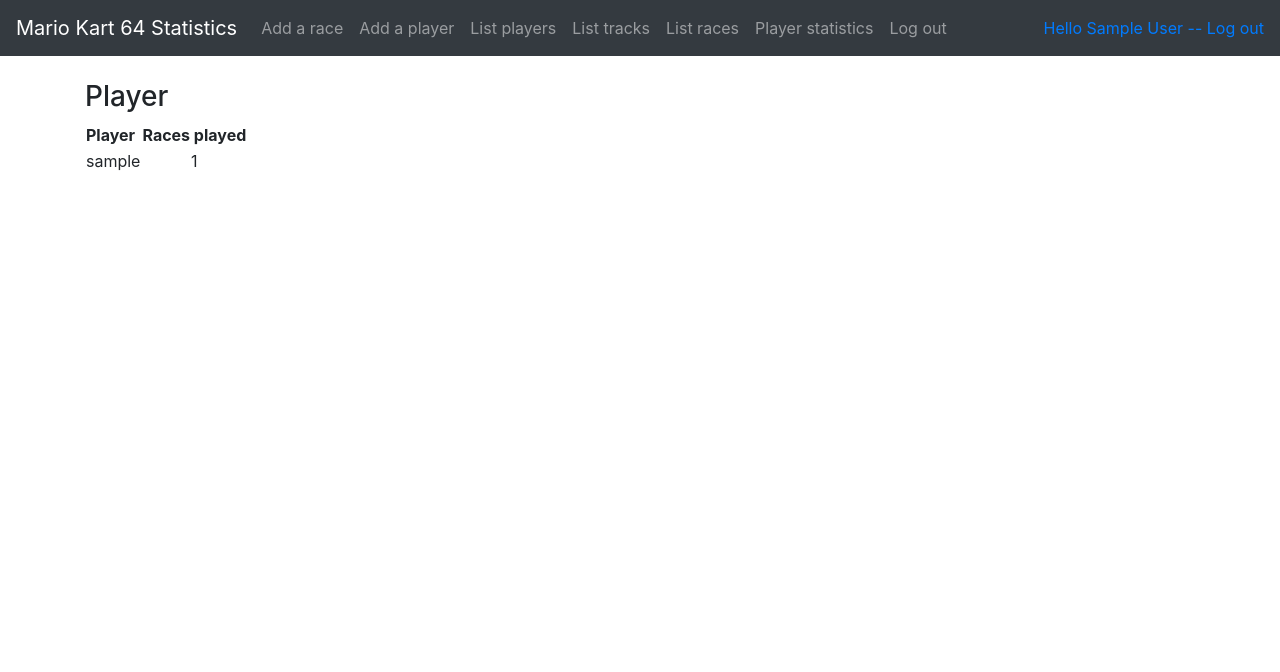
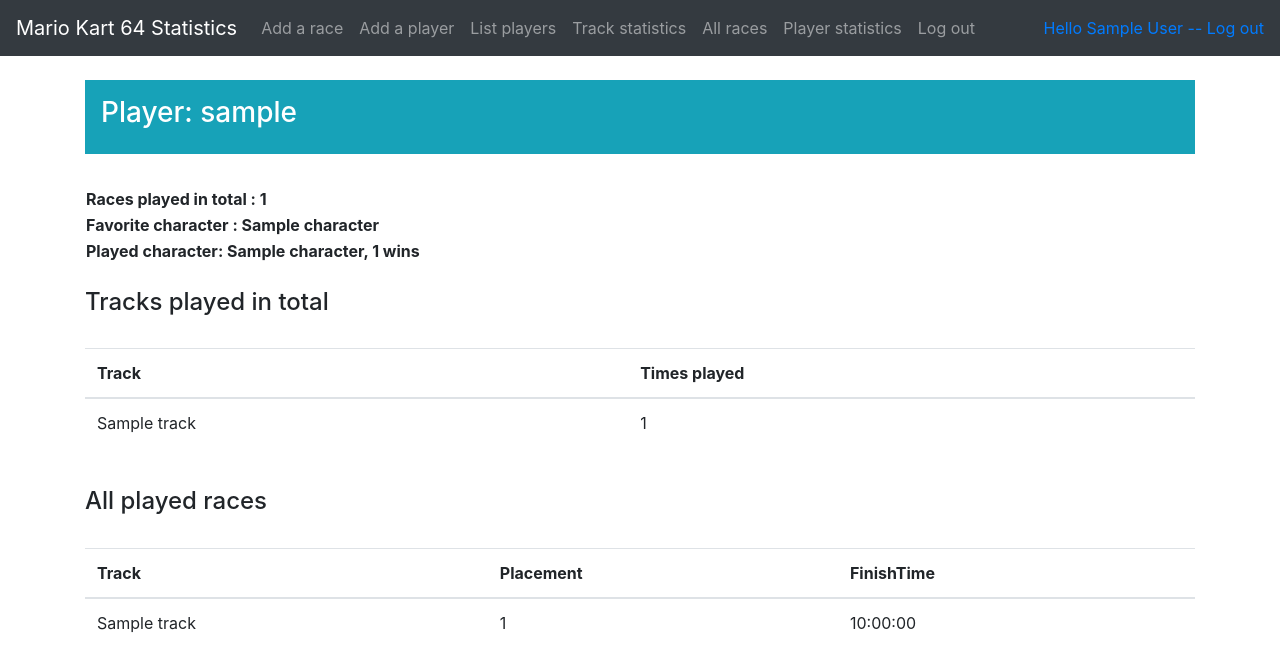
Before and after one commit to saarasat/mariokart-stats, a Flask app: page /statistics/1 in a window 1280 px wide. Shown: the top 672 px of the page. Run offline with Flask 2, Linux system fonts and the light colour scheme; a user stored in the database is signed in; tables that the repository leaves empty hold one stand-in row (values such as "Sample post"); some libraries are stand-ins or nearby versions.

Commit message:
Fixed favoriteTracks-association table

```diff
--- a/application/auth/forms.py
+++ b/application/auth/forms.py
@@ -9,9 +9,9 @@ class LoginForm(FlaskForm):
         csrf = False
 
 class UserForm(FlaskForm):
-    name = StringField("Name", [validators.Length(min=3, max=60)])
-    username = StringField("Username", [validators.Length(min=3)])
-    password = PasswordField("Password", [validators.InputRequired()])
+    name = StringField("Name", [validators.Length(min=3, max=100)])
+    username = StringField("Username", [validators.Length(min=3, max=60)])
+    password = PasswordField("Password", [validators.Length(min=3, max=60)])
 
     class Meta:
         csfr = False
--- a/application/auth/models.py
+++ b/application/auth/models.py
@@ -7,9 +7,9 @@ class User(Base):
 
     __tablename__= "account"
 
-    name = db.Column(db.String(150), nullable=False)
-    username = db.Column(db.String(150), nullable=False)
-    password = db.Column(db.String(150), nullable=False)
+    name = db.Column(db.String(100), nullable=False)
+    username = db.Column(db.String(60), nullable=False)
+    password = db.Column(db.String(60), nullable=False)
 
     players = db.relationship("Player", backref='account', lazy=True)
     races = db.relationship("Race", backref='account', lazy=True)
--- a/application/players/models.py
+++ b/application/players/models.py
@@ -2,11 +2,12 @@ from application import db
 from application.models import Base
 from sqlalchemy.sql import text
 from sqlalchemy.orm import relationship, backref
-
+from application.races.models import Race
 
 favoriteTracks = db.Table('favoriteTracks',
     db.Column('player_id', db.Integer, db.ForeignKey('player.id'), primary_key=True),
-    db.Column('track_id', db.Integer, db.ForeignKey('track.id'), primary_key=True)
+    db.Column('track_id', db.Integer, db.ForeignKey('track.id'), primary_key=True),
+    db.PrimaryKeyConstraint('player_id', 'track_id')
 )
 
 class Player(Base):
@@ -15,7 +16,7 @@ class Player(Base):
 
     account_id = db.Column(db.Integer, db.ForeignKey('account.id'), nullable=False)
 
-    favoriteTracks = db.relationship('Track', secondary=favoriteTracks, backref=db.backref('players', lazy='dynamic', cascade='all,delete-orphan', single_parent=True), cascade="delete")
+    favoriteTracks = db.relationship('Track', secondary=favoriteTracks, backref=db.backref('players', lazy='dynamic'))
     character_id = db.Column(db.Integer, db.ForeignKey('character.id'), nullable=False)
 
     def __init__(self, handle, character_id):
@@ -23,18 +24,76 @@ class Player(Base):
         self.character_id = character_id
 
     @staticmethod
-    def how_many_races_played(id):
-        stmt = text("SELECT Player.handle AS Player,"
+    def basic_player_info(id):
+        stmt = text("SELECT Player.handle AS Player, Character.name AS Character,"
         " COUNT(Race.track_id) AS Races FROM Player"
+        " JOIN Character ON Player.character_id = Character.id"
         " JOIN Race ON Player.id = Race.player_id"
         " WHERE Player.id = :id").params(id=id)
 
         res = db.engine.execute(stmt)
 
-        print('res ', res)
         response = []
         for row in res:
-            response.append({"Player":row[0], "Races":row[1]})
-        print('response', response)
+            response.append({"Player":row[0], "Character":row[1], "Races":row[2]})
 
         return response
+
+    @staticmethod
+    def character_with_most_wins(id):
+        stmt = text("SELECT Character.name AS Character,"
+        " COUNT(Race.id) AS Wins FROM Player"
+        " JOIN Race ON Player.id = Race.player_id"
+        " JOIN Character ON Race.character_id = Character.id"
+        " WHERE Player.id = :id & Race.placement = 1"
+        " GROUP BY Character"
+        " ORDER BY Wins DESC").params(id=id)
+
+        res = db.engine.execute(stmt)
+
+        response = []
+        for row in res:
+            response.append({"Character":row[0], "Wins":row[1]})
+        print('response', response)
+        return response
+
+    @staticmethod
+    def how_many_tracks_played(id):
+        stmt = text("SELECT Track.name AS Track, COUNT(Race.track_id) AS Races FROM Race"
+        " JOIN Track ON Race.track_id = Track.id"
+        " WHERE player_id = :id"
+        " GROUP BY Track"
+        " ORDER BY Races DESC").params(id=id)
+
+        res = db.engine.execute(stmt)
+
+        response = []
+        for row in res:
+            response.append({"Track":row[0], "Races":row[1]})
+
+        return response
+
+
+    @staticmethod
+    def race_statistics(id):
+        stmt = text("SELECT Track.name AS Track,"
+        " Race.finish_time AS FinishTime, Race.placement AS Placement FROM Race"
+        " JOIN Track ON Race.track_id = Track.id"
+        " WHERE player_id = :id"
+        " ORDER BY Race.placement").params(id=id)
+
+        res = db.engine.execute(stmt)
+
+        response = []
+        for row in res:
+            response.append({"Track":row[0],"FinishTime":row[1], "Placement":row[2]})
+
+        return response
+
+    @staticmethod
+    def delete_player(id):
+        stmt = text("DELETE FROM favoriteTracks WHERE player_id = id")
+        res = db.engine.execute(stmt)
+
+        response = []
+        print('response', response)
--- a/application/players/views.py
+++ b/application/players/views.py
@@ -1,5 +1,6 @@
 from flask import Flask, render_template, request, redirect, jsonify, url_for
 from flask_login import current_user
+from sqlalchemy.sql import text
 from application import app, db, login_required
 from application.players.models import Player, favoriteTracks
 from application.players.forms import PlayerForm, SearchForm
@@ -71,6 +72,8 @@ def secondTrack(id):
 @app.route("/delete_player/<int:id>", methods=["POST"])
 @login_required(role="ADMIN")
 def players_deleteone(id):
+    stmt = text("DELETE FROM favoriteTracks WHERE player_id = :id").params(id=id)
+    db.engine.execute(stmt)
     db.session.query(Player).filter_by(id=id).delete()
     db.session.commit()
 
@@ -88,8 +91,6 @@ def players_updateone(id):
 
     return redirect(url_for("players_index"))
 
-
-
 @app.route("/statistics/", methods=["GET", "POST"])
 @login_required(role="ADMIN")
 def player_statistics_search():
@@ -106,5 +107,5 @@ def player_statistics_search():
 @app.route("/statistics/<int:id>", methods=["GET"])
 @login_required(role="ADMIN")
 def player_statistics(id):
-
-    return render_template("players/playerstatistics.html", players=Player.query.filter_by(account_id = current_user.id).all(),  races_played=Player.how_many_races_played(id))
+    return render_template("players/playerstatistics.html", players=Player.query.filter_by(account_id = current_user.id).all(),
+    info=Player.basic_player_info(id), winning_character=Player.character_with_most_wins(id), tracks_played=Player.how_many_tracks_played(id), race_stats=Player.race_statistics(id))
--- a/application/races/views.py
+++ b/application/races/views.py
@@ -17,6 +17,8 @@ def races_index():
         race.character = character.name
         track = Track.query.filter_by(id=race.track_id).first()
         race.track = track.name
+        player = Player.query.filter_by(id=race.player_id).first()
+        race.player = player.handle
 
     return render_template("races/listraces.html", races=races)
 
--- a/application/templates/layout.html
+++ b/application/templates/layout.html
@@ -26,10 +26,10 @@
               <a class="nav-link" href="{{ url_for('players_index')}} ">List players</a>
             </li>
             <li class="nav-item">
-              <a class="nav-link" href="{{ url_for('tracks_index')}} ">List tracks</a>
+              <a class="nav-link" href="{{ url_for('tracks_index')}} ">Track statistics</a>
             </li>
             <li class="nav-item">
-              <a class="nav-link" href="{{ url_for('races_index')}} ">List races</a>
+              <a class="nav-link" href="{{ url_for('races_index')}} ">All races</a>
             </li>
             <li class="nav-item">
               <a class="nav-link" href="{{ url_for('player_statistics_search')}} ">Player statistics</a>
--- a/application/templates/players/playerstatistics.html
+++ b/application/templates/players/playerstatistics.html
@@ -1,20 +1,80 @@
 {% extends "layout.html" %}
 
 {% block body %}
-  {% if races_played is defined %}
-  <h3>Player</h3>
+
+  {% if info is defined %}
+    <div>
+    {% for player in info %}
+    <div class="p-3 mb-2 bg-info text-white">
+        <h3>Player: {{player.Player}}</h3>
+    </div>
+    <br>
     <table>
       <tr>
-      <td><b>Player</b></td>
-      <td><b>Races played</b></td>
+        <td><b>Races played in total : {{player.Races}}</b></td>
       </tr>
-    {% for race in races_played %}
       <tr>
-      <td>{{race.Player}}</td>
-      <td><center>{{race.Races}}</center></td>
+        <td><b>Favorite character : {{player.Character}}</b></td>
       </tr>
       {% endfor %}
+      {% if winning_character is defined %}
+      {% for character in winning_character %}
+      <tr>
+        <td><b>Played character: {{character.Character}}, {{character.Wins}} wins</b></td>
+      </tr>
+      {% endfor %}
+      {% endif %}
     </table>
+  </div>
+  {% endif %}
+  <br>
+
+  {% if tracks_played is defined %}
+  <h4>Tracks played in total</h4>
+  <br>
+  <div class="table-responsive-md">
+    <table class="table align-center">
+      <thead>
+        <tr>
+          <th scope="col">Track</th>
+          <th scope="col">Times played</th>
+        </tr>
+      </thead>
+      <tbody>
+        {% for track in tracks_played %}
+        <tr>
+          <td scope="row">{{track.Track}}</td>
+          <td>{{track.Races}}</td>
+        </tr>
+        {% endfor %}
+      </tbody>
+    </table>
+  </div>
+  <br>
   {% endif %}
 
+  {% if race_stats is defined %}
+  <h4>All played races</h4>
+  <br>
+  <div class="table-responsive-md">
+    <table class="table">
+      <thead>
+        <tr>
+          <th scope="col">Track</th>
+          <th scope="col">Placement</th>
+          <th scope="col">FinishTime</th>
+        </tr>
+      </thead>
+      <tbody>
+        {% for race in race_stats %}
+        <tr>
+          <td scope="row">{{race.Track}}</td>
+          <td>{{race.Placement}}</td>
+          <td>{{race.FinishTime}}</td>
+        </tr>
+        {% endfor %}
+      </tbody>
+    </table>
+  </div>
+  {% endif %}
 {% endblock %}
--- a/application/templates/players/statisticsSearch.html
+++ b/application/templates/players/statisticsSearch.html
@@ -2,9 +2,8 @@
 
 {% block body %}
 {{ error }}
-
   <div>
-    <h3>Search for player statistics</h3>
+    <h2>Search for player statistics</h2>
     <br>
     <form action="{{ url_for('player_statistics_search') }}" method="POST" role="form">
       {{form.csrf}}
--- a/application/templates/tracks/newtrack.html
+++ b/application/templates/tracks/newtrack.html
@@ -9,7 +9,6 @@
       <td>
         <form method="POST">
           {{ form.csrf_token }}
-          {{ form.cup }}
           {{ form.name }}
           <input type="submit">
         </form>
```
Also changed, not shown: application/auth/views.py (+15 -2 lines), application/templates/auth/userform.html (+15 -3 lines), application/templates/players/listplayers.html (+17 -3 lines), application/templates/races/listraces.html (+21 -19 lines), application/templates/races/newrace.html (+0 -9 lines), application/templates/tracks/listtracks.html (+16 -10 lines), application/tracks/models.py (+11 -5 lines), application/tracks/views.py (+3 -15 lines). Lines whose indentation alone changed are shown as unchanged.
